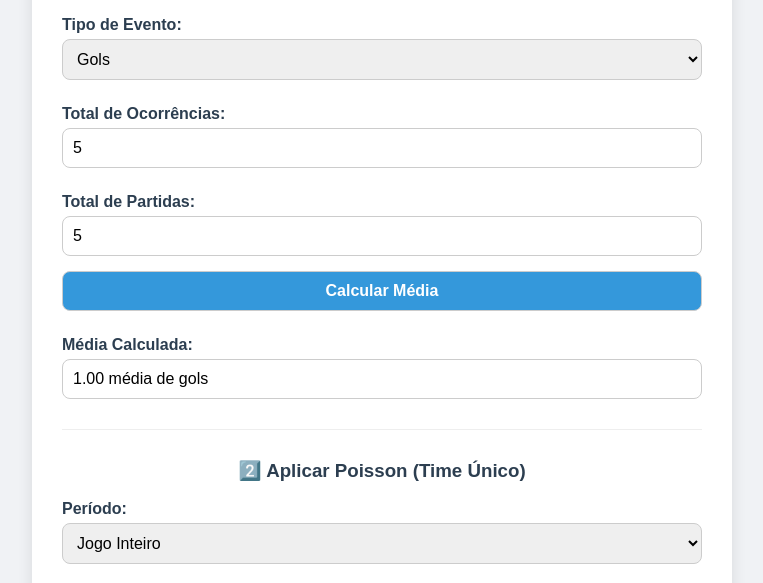
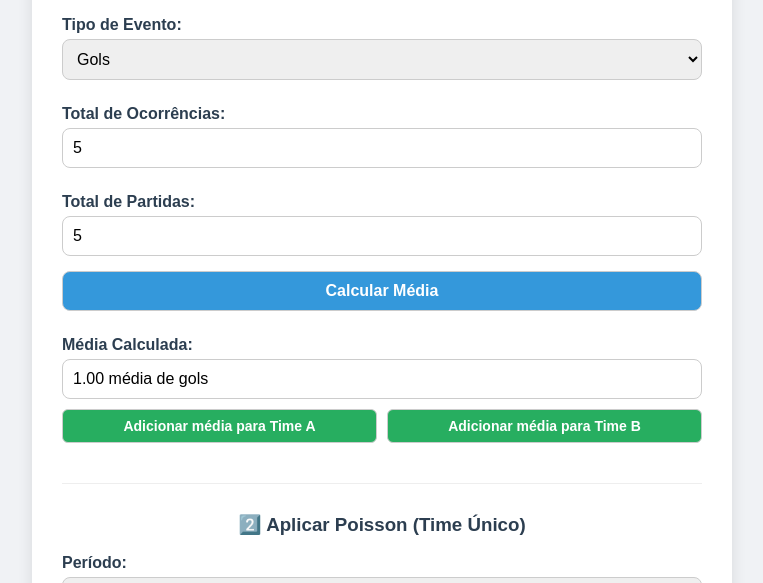
Before and after one commit to Fdsantos207/metodo-poisson, a plain HTML site: page index.html in a window 1280 px wide. Both pictures are taken after typing "5", "5" into the empty fields and a click on the button "Calcular Média". Shown: the part 143-726 px from the top of the page, without its empty margins (258-1021 px from the left). Drawn offline with Linux system fonts and the light colour scheme.

Commit message:
Add files via upload

```diff
--- a/index.html
+++ b/index.html
@@ -115,6 +115,22 @@
         padding: 4px;
       }
     }
+    .btn-group {
+      display: flex;
+      gap: 10px;
+      margin-top: -5px;
+      margin-bottom: 10px;
+    }
+    .btn-group button {
+      flex: 1;
+      padding: 8px;
+      font-size: 14px;
+      border-radius: 6px;
+      background-color: #27ae60;
+    }
+    .btn-group button:hover {
+      background-color: #1e8449;
+    }
   </style>
 </head>
 <body>
@@ -138,6 +154,11 @@
       <button onclick="calcularMedia()">Calcular Média</button>
       <label>Média Calculada:</label>
       <input type="text" id="media_resultado" readonly />
+
+      <div class="btn-group" style="display:none;" id="btnsAdicionarMedia">
+        <button onclick="adicionarMedia('timeA')">Adicionar média para Time A</button>
+        <button onclick="adicionarMedia('timeB')">Adicionar média para Time B</button>
+      </div>
     </div>
 
     <!-- 2️⃣ Poisson Time Único -->
@@ -150,11 +171,11 @@
         <option value="segundo">2º Tempo</option>
       </select>
       <label>Média de gols marcados (Time A):</label>
-      <input type="number" id="gols_marcados" placeholder="Ex: 1.8">
+      <input type="number" id="gols_marcados" placeholder="Ex: 1.8" />
       <label>Média de gols sofridos (Time B):</label>
-      <input type="number" id="gols_sofridos" placeholder="Ex: 1.4">
+      <input type="number" id="gols_sofridos" placeholder="Ex: 1.4" />
       <label>Máximo de gols para análise:</label>
-      <input type="number" id="limite" value="5" min="1" max="10">
+      <input type="number" id="limite" value="5" min="1" max="10" />
       <button onclick="calcularPoisson()">Calcular Probabilidades</button>
       <ul id="resultado"></ul>
       <div class="resultados-extra" id="resumo_extra"></div>
@@ -164,9 +185,9 @@
     <div class="section">
       <h3>3️⃣ Placar Exato entre dois times</h3>
       <label>Média de gols esperada - Time A:</label>
-      <input type="number" id="media_a" placeholder="Ex: 1.6">
+      <input type="number" id="media_a" placeholder="Ex: 1.6" />
       <label>Média de gols esperada - Time B:</label>
-      <input type="number" id="media_b" placeholder="Ex: 1.2">
+      <input type="number" id="media_b" placeholder="Ex: 1.2" />
       <button onclick="placarExato()">Calcular Placares Exatos</button>
       <div class="resultados-extra" id="placares_tabela"></div>
     </div>
@@ -175,9 +196,9 @@
     <div class="section">
       <h3>4️⃣ Calculadora de Valor Esperado (EV)</h3>
       <label>Probabilidade (%) do Evento:</label>
-      <input type="number" id="prob_ev" placeholder="Ex: 12.7">
+      <input type="number" id="prob_ev" placeholder="Ex: 12.7" />
       <label>Odd da Casa:</label>
-      <input type="number" id="odd_ev" placeholder="Ex: 9.00">
+      <input type="number" id="odd_ev" placeholder="Ex: 9.00" />
       <button onclick="calcularEV()">Calcular EV</button>
       <div class="resultados-extra" id="resultado_ev"></div>
     </div>
@@ -218,6 +239,53 @@
       }
       const media = (gols / partidas).toFixed(2);
       document.getElementById("media_resultado").value = `${media} média de ${tipo.toLowerCase()}`;
+      // Mostrar os botões para adicionar
+      document.getElementById("btnsAdicionarMedia").style.display = "flex";
+      // Guardar média para usar nos botões
+      window.mediaCalculada = media;
+      window.tipoEvento = tipo;
+    }
+
+    function adicionarMedia(time) {
+      if (!window.mediaCalculada) {
+        alert("Calcule a média primeiro.");
+        return;
+      }
+      const media = parseFloat(window.mediaCalculada);
+      const tipo = window.tipoEvento;
+
+      // Para gols
+      if (tipo === "Gols") {
+        if (time === "timeA") {
+          document.getElementById("gols_marcados").value = media;
+          document.getElementById("media_a").value = media;
+          document.getElementById("escanteios_favor").value = "";
+          document.getElementById("escanteios_contra").value = "";
+        } else {
+          document.getElementById("gols_sofridos").value = media;
+          document.getElementById("media_b").value = media;
+          document.getElementById("escanteios_favor").value = "";
+          document.getElementById("escanteios_contra").value = "";
+        }
+      }
+      // Para escanteios
+      else if (tipo === "Escanteios") {
+        if (time === "timeA") {
+          document.getElementById("escanteios_favor").value = media;
+        } else {
+          document.getElementById("escanteios_contra").value = media;
+        }
+        // Zera campos de gols para evitar confusão
+        document.getElementById("gols_marcados").value = "";
+        document.getElementById("gols_sofridos").value = "";
+        document.getElementById("media_a").value = "";
+        document.getElementById("media_b").value = "";
+      } else {
+        alert("Adição automática só disponível para Gols e Escanteios.");
+        return;
+      }
+
+      alert(`Média ${media} adicionada para ${time === "timeA" ? "Time A" : "Time B"} (${tipo}) nas calculadoras.`);
     }
 
     function calcularPoisson() {
@@ -297,6 +365,7 @@
       const favor = parseFloat(document.getElementById("escanteios_favor").value);
       const contra = parseFloat(document.getElementById("escanteios_contra").value);
       const limite = parseInt(document.getElementById("escanteios_limite").value);
+      const periodo = document.getElementById("periodo_escanteios").value;
 
       if (isNaN(favor) || isNaN(contra)) {
         alert("Preencha as médias corretamente.");
```
